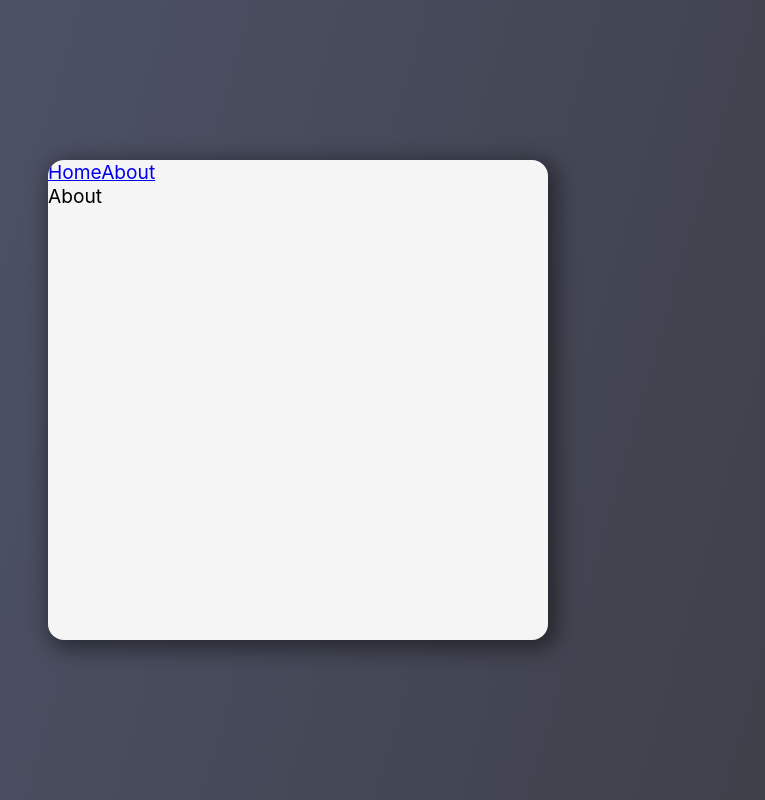
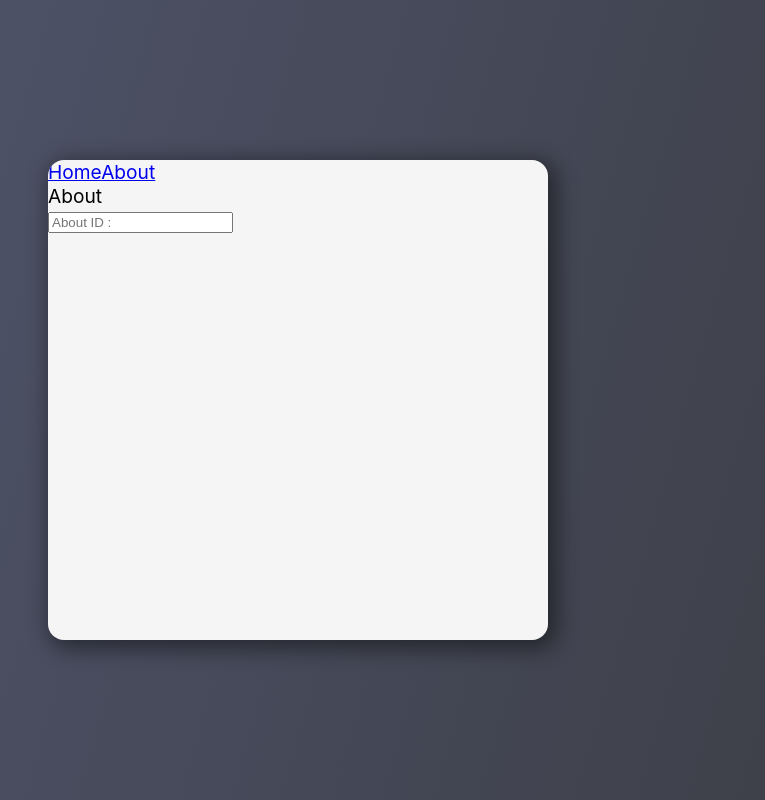
Before and after one commit to hyunny123/react_revision, a React (Create React App) app in the folder summary/: page /about in a window 1280 px wide. Shown: the whole page, without its empty margins (342-1107 px from the left). Built offline with nearby package versions, Linux system fonts and the light colour scheme.

Commit message:
[FEAT]params

```diff
--- a/summary/src/App.jsx
+++ b/summary/src/App.jsx
@@ -1,6 +1,7 @@
 import React from "react";
 import { createBrowserRouter, RouterProvider } from "react-router-dom";
 import About from "./pages/About";
+import AboutDetail from "./pages/AboutDetail";
 import Home from "./pages/Home";
 import NotFound from "./pages/NotFound";
 import Root from "./pages/Root";
@@ -13,6 +14,7 @@ const router = createBrowserRouter([
     children: [
       { index: true, element: <Home /> },
       { path: "/about", element: <About /> },
+      { path: "/about/:aboutId", element: <AboutDetail /> },
     ],
   },
   {
--- a/summary/src/pages/About.jsx
+++ b/summary/src/pages/About.jsx
@@ -1,7 +1,28 @@
-import React from 'react'
+import React, { useState } from "react";
+import { useNavigate } from "react-router-dom";
 
 export default function About() {
+  const [text, setText] = useState();
+  const navigate = useNavigate();
+  const handleChange = (e) => {
+    setText(e.target.value);
+  };
+  const handleSubmit = (e) => {
+    e.preventDefault();
+    setText("");
+    navigate(`/about/${text}`);
+  };
   return (
-    <div>About</div>
-  )
+    <div>
+      About
+      <form onSubmit={handleSubmit}>
+        <input
+          type="text"
+          placeholder="About ID : "
+          value={text}
+          onChange={handleChange}
+        />
+      </form>
+    </div>
+  );
 }
--- /dev/null
+++ b/summary/src/pages/AboutDetail.jsx
@@ -0,0 +1,9 @@
+import React from "react";
+import { useParams } from "react-router-dom";
+
+export default function AboutDetail() {
+  //   const params = useParams();
+  //   console.log(params);
+  const { aboutId } = useParams();
+  return <div>AboutDetail : {aboutId}</div>;
+}
```
